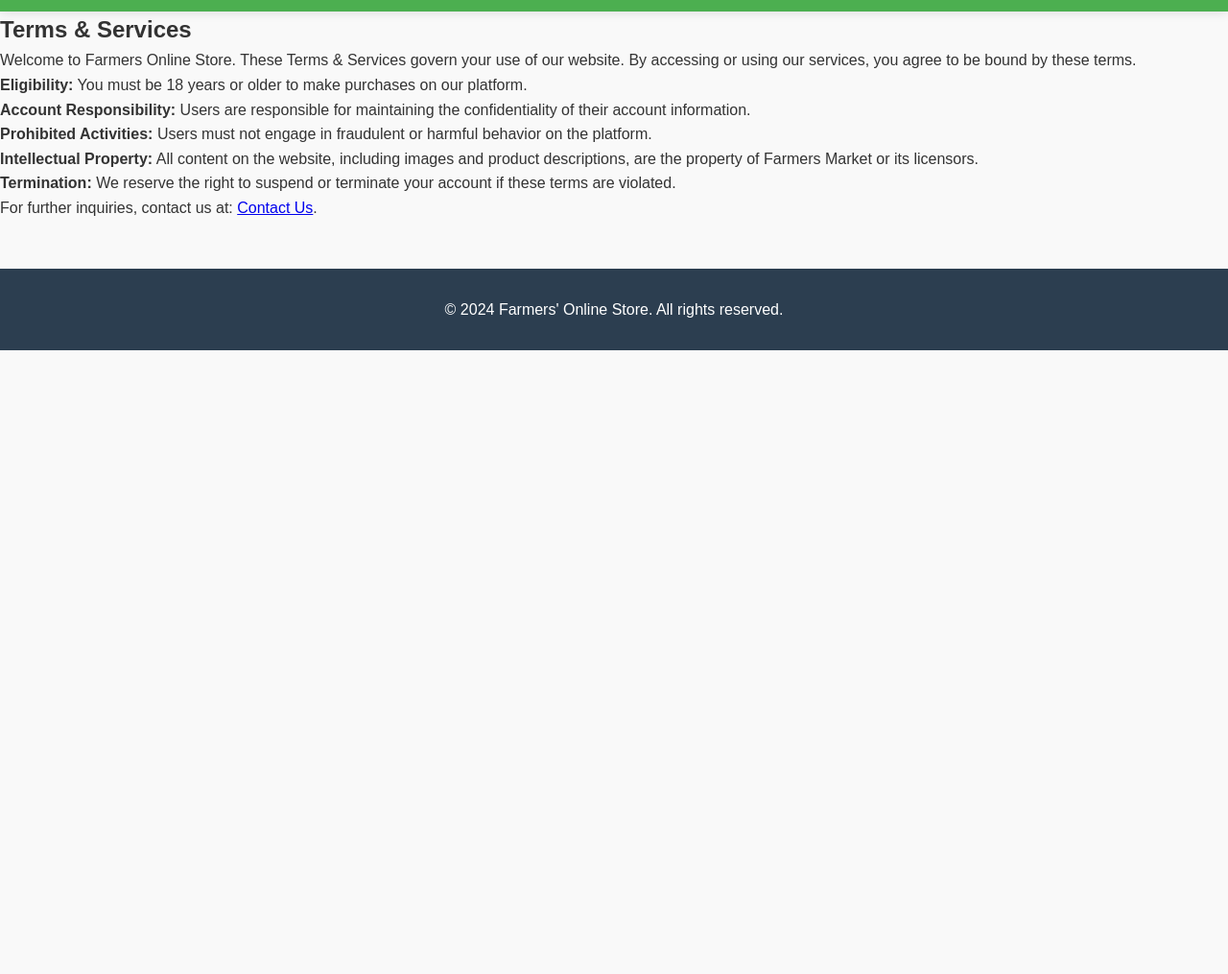
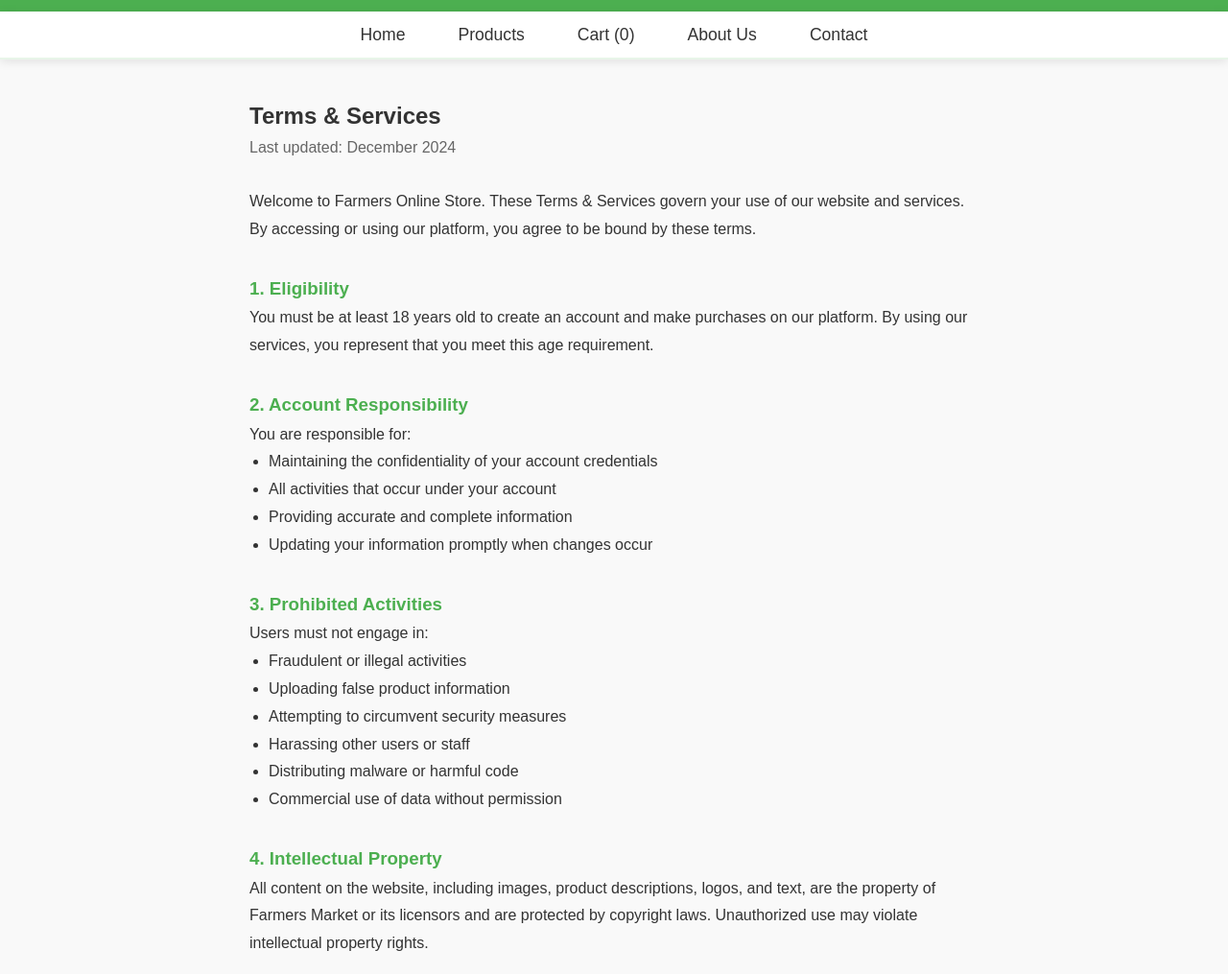
Before and after one commit to Dinesh-Reddy10/Farm2Home-Website, a plain HTML site: page terms-and-services.html in a window 1280 px wide. Shown: the part 82-1097 px from the top of the page at 96% size. Before the commit the page ends 800 px from the top, so only its background shows below. Drawn offline with Linux system fonts and the light colour scheme.

Commit message:
Update terms-and-services.html

```diff
--- a/terms-and-services.html
+++ b/terms-and-services.html
@@ -3,11 +3,11 @@
 <head>
     <meta charset="UTF-8">
     <meta name="viewport" content="width=device-width, initial-scale=1.0">
-    <title>Terms & Services</title>
+    <title>Terms & Services - Farmers' Market</title>
     <link rel="stylesheet" href="styles.css">
+    <script src="script.js" defer></script>
 </head>
 <body>
-
     <header>
         <div class="logo">
             <span class="logo-icon">🌾</span>
@@ -18,25 +18,98 @@
             <button type="button">Search</button>
         </div>
         <div class="signup">
-	<a href="login.html"><button>Login/Signup</button></a>
+            <!-- Dynamically filled by authManager -->
         </div>
-
     </header>
 
-    <section id="terms">
-            <h2>Terms & Services</h2>
-            <p>
-                Welcome to Farmers Online Store. These Terms & Services govern your use of our website. By accessing or using our services, you agree to be bound by these terms.
-            </p>
+    <header class="header2">
+        <nav>
             <ul>
-                <li><strong>Eligibility:</strong> You must be 18 years or older to make purchases on our platform.</li>
-                <li><strong>Account Responsibility:</strong> Users are responsible for maintaining the confidentiality of their account information.</li>
-                <li><strong>Prohibited Activities:</strong> Users must not engage in fraudulent or harmful behavior on the platform.</li>
-                <li><strong>Intellectual Property:</strong> All content on the website, including images and product descriptions, are the property of Farmers Market or its licensors.</li>
-                <li><strong>Termination:</strong> We reserve the right to suspend or terminate your account if these terms are violated.</li>
+                <li><a href="index.html">Home</a></li>
+                <li><a href="index.html#products">Products</a></li>
+                <li><a href="cart.html">Cart (<span id="cart-count">0</span>)</a></li>
+                <li><a href="about.html">About Us</a></li>
+                <li><a href="contact.html">Contact</a></li>
             </ul>
-            <p>For further inquiries, contact us at: <a href="contact.html">Contact Us</a>.</p>
+        </nav>
+    </header>
+
+    <main style="max-width: 800px; margin: 0 auto; padding: 40px 20px;">
+        <section class="checkout-section">
+            <h1>Terms & Services</h1>
+            <p style="color: #666; margin-bottom: 30px;">Last updated: December 2024</p>
+
+            <div style="line-height: 1.8;">
+                <p>Welcome to Farmers Online Store. These Terms & Services govern your use of our website and services. By accessing or using our platform, you agree to be bound by these terms.</p>
+
+                <h3 style="color: #4CAF50; margin-top: 30px;">1. Eligibility</h3>
+                <p>You must be at least 18 years old to create an account and make purchases on our platform. By using our services, you represent that you meet this age requirement.</p>
+
+                <h3 style="color: #4CAF50; margin-top: 30px;">2. Account Responsibility</h3>
+                <p>You are responsible for:</p>
+                <ul style="margin-left: 20px; margin-bottom: 20px;">
+                    <li>Maintaining the confidentiality of your account credentials</li>
+                    <li>All activities that occur under your account</li>
+                    <li>Providing accurate and complete information</li>
+                    <li>Updating your information promptly when changes occur</li>
+                </ul>
+
+                <h3 style="color: #4CAF50; margin-top: 30px;">3. Prohibited Activities</h3>
+                <p>Users must not engage in:</p>
+                <ul style="margin-left: 20px; margin-bottom: 20px;">
+                    <li>Fraudulent or illegal activities</li>
+                    <li>Uploading false product information</li>
+                    <li>Attempting to circumvent security measures</li>
+                    <li>Harassing other users or staff</li>
+                    <li>Distributing malware or harmful code</li>
+                    <li>Commercial use of data without permission</li>
+                </ul>
+
+                <h3 style="color: #4CAF50; margin-top: 30px;">4. Intellectual Property</h3>
+                <p>All content on the website, including images, product descriptions, logos, and text, are the property of Farmers Market or its licensors and are protected by copyright laws. Unauthorized use may violate intellectual property rights.</p>
+
+                <h3 style="color: #4CAF50; margin-top: 30px;">5. Product Listings</h3>
+                <p>Farmers are responsible for:</p>
+                <ul style="margin-left: 20px; margin-bottom: 20px;">
+                    <li>Accurate product descriptions and images</li>
+                    <li>Maintaining adequate stock levels</li>
+                    <li>Providing quality products as described</li>
+                    <li>Timely order fulfillment</li>
+                </ul>
+
+                <h3 style="color: #4CAF50; margin-top: 30px;">6. Pricing and Payments</h3>
+                <p>All prices are in Indian Rupees (₹). We reserve the right to modify prices at any time. Payments are processed through secure payment gateways, and we do not store your payment information.</p>
+
+                <h3 style="color: #4CAF50; margin-top: 30px;">7. Order Cancellation</h3>
+                <p>Orders can be cancelled within 30 minutes of placement. After this period, orders enter processing and may not be cancelled. Farmers may cancel orders if products are unavailable, with proper notification to customers.</p>
+
+                <h3 style="color: #4CAF50; margin-top: 30px;">8. Termination</h3>
+                <p>We reserve the right to suspend or terminate your account if these terms are violated. You may terminate your account at any time by contacting customer support.</p>
+
+                <h3 style="color: #4CAF50; margin-top: 30px;">9. Limitation of Liability</h3>
+                <p>Farmers Market shall not be liable for any indirect, incidental, or consequential damages arising from the use of our platform. Our total liability shall not exceed the amount paid for the products in question.</p>
+
+                <h3 style="color: #4CAF50; margin-top: 30px;">10. Changes to Terms</h3>
+                <p>We may update these terms periodically. Continued use of our services after changes constitutes acceptance of the modified terms.</p>
+
+                <h3 style="color: #4CAF50; margin-top: 30px;">11. Governing Law</h3>
+                <p>These terms are governed by the laws of India. Any disputes shall be subject to the exclusive jurisdiction of courts in Hyderabad, Telangana.</p>
+
+                <h3 style="color: #4CAF50; margin-top: 30px;">12. Contact Information</h3>
+                <p>For questions about these terms, please contact us at:</p>
+                <ul style="margin-left: 20px; margin-bottom: 20px;">
+                    <li>Email: legal@farmersmarket.com</li>
+                    <li>Phone: 1800-123-4567</li>
+                    <li>Address: 123 Farm Road, Agricultural Zone, Hyderabad, Telangana 500001</li>
+                </ul>
+
+                <div style="background: #e8f5e9; padding: 20px; border-radius: 10px; margin-top: 30px;">
+                    <p style="margin: 0;"><strong>Need help understanding our terms?</strong> <a href="contact.html" style="color: #4CAF50;">Contact our support team</a> for clarification.</p>
+                </div>
+            </div>
         </section>
+    </main>
+
     <footer>
         <p>&copy; 2024 Farmers' Online Store. All rights reserved.</p>
     </footer>
```
Lines whose indentation alone changed are shown as unchanged.
